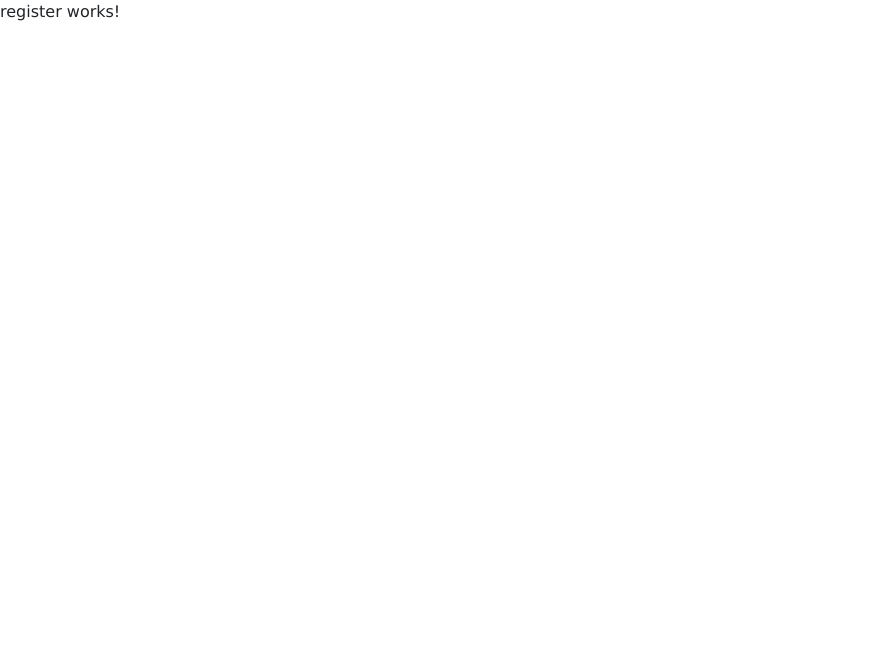
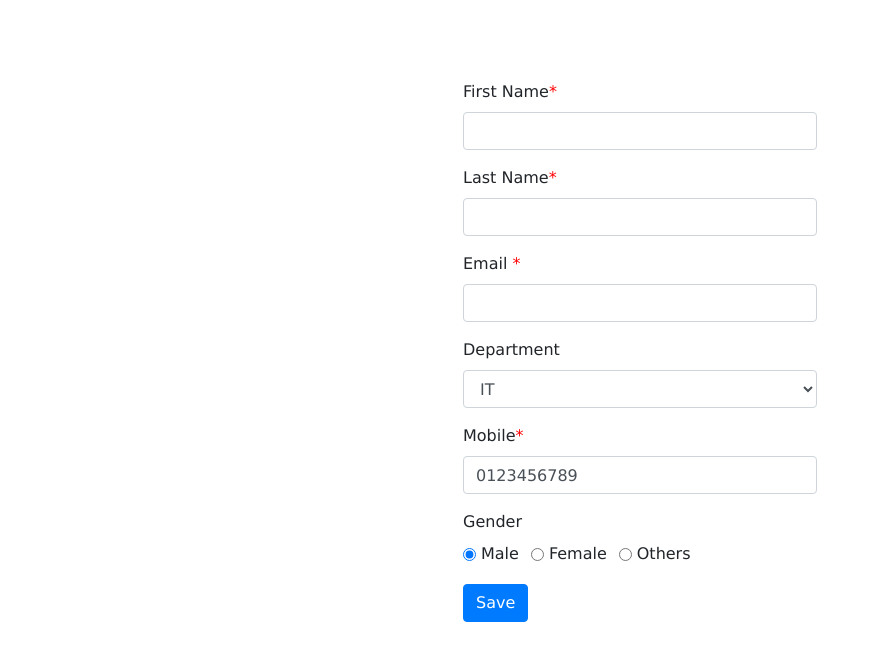
Before and after one commit to JAI-SURYA-DEV/NeoEPolicyAug082022, an Angular app: page /register in a window 1280 px wide. Shown: the top 660 px of the page, without its empty margins (0-879 px from the left). Built offline with nearby package versions, Linux system fonts and the light colour scheme.

Commit message:
registerform

```diff
--- a/src/app/Users/register/register.component.css
+++ b/src/app/Users/register/register.component.css
@@ -0,0 +1,5 @@
+/* form validations */
+
+input.ng-invalid.ng-touched {
+  border: 1px solid red;
+}
--- a/src/app/Users/register/register.component.html
+++ b/src/app/Users/register/register.component.html
@@ -1 +1,139 @@
-<p>register works!</p>
+<!-- <p>register works!</p> -->
+
+<!-- Register section start -->
+
+<div class="container registerForm" style="width: 30%; margin-top: 5rem">
+  <form action="" [formGroup]="registerForm" (ngSubmit)="onSubmit()">
+    <div class="form-group">
+      <label for="firstName">First Name<span style="color: red">*</span></label>
+      <input
+        type="text"
+        class="form-control"
+        id="firstName"
+        formControlName="firstName"
+      />
+      <small
+        style="color: red"
+        *ngIf="
+          (registerForm.get('firstName')?.invalid &&
+            registerForm.get('firstName')?.touched) ||
+          (registerForm.get('firstName')?.invalid && submitted)
+        "
+        >first name is requird</small
+      >
+    </div>
+
+    <div class="form-group">
+      <label for="lastName">Last Name<span style="color: red">*</span> </label>
+      <input
+        type="text"
+        class="form-control"
+        id="lastName"
+        formControlName="lastName"
+      />
+      <small
+        style="color: red"
+        *ngIf="
+          (registerForm.get('lastName')?.invalid &&
+            registerForm.get('lastName')?.touched) ||
+          (registerForm.get('lastName')?.invalid && submitted)
+        "
+        >last name is requird</small
+      >
+    </div>
+
+    <div class="form-group">
+      <label for="email">Email <span style="color: red">*</span></label>
+      <input
+        type="email"
+        class="form-control"
+        id="email"
+        formControlName="email"
+      />
+      <small
+        style="color: red"
+        *ngIf="
+          (registerForm.get('email')?.invalid &&
+            registerForm.get('email')?.touched) ||
+          (registerForm.get('email')?.invalid && submitted)
+        "
+        >email is requird</small
+      >
+    </div>
+
+    <div class="form-group">
+      <label for="department">Department</label>
+      <!-- <input type="email" class="form-control" id="department" /> -->
+      <select
+        class="form-control"
+        name="department"
+        id="department"
+        formControlName="department"
+      >
+        <option value="marketing">Marketing</option>
+        <option value="testing">Testing</option>
+        <option value="it">IT</option>
+        <option value="hr">HR</option>
+      </select>
+    </div>
+
+    <div class="form-group">
+      <label for="mobile">Mobile<span style="color: red">*</span></label>
+      <input
+        type="text"
+        class="form-control"
+        id="department"
+        formControlName="mobile"
+      />
+      <div
+        *ngIf="
+          (m.mobile.touched && m.mobile.invalid) ||
+          (m.mobile.invalid && submitted)
+        "
+        class="alert alert-danger"
+      >
+        <div *ngIf="m.mobile.errors?.required">Please enter mobile number</div>
+        <div *ngIf="m.mobile.errors?.pattern">
+          Mobile number is not 10 digit
+        </div>
+      </div>
+    </div>
+
+    <div class="form-group">
+      <label for="gender">Gender</label><br />
+      <!-- <input type="email" class="form-control" id="department" /> -->
+      <div class="form-check form-check-inline">
+        <input
+          class="form-check-input"
+          type="radio"
+          id="male"
+          value="male"
+          formControlName="gender"
+        />
+        <label class="form-check-label" for="male"> Male </label>
+      </div>
+      <div class="form-check form-check-inline">
+        <input
+          class="form-check-input"
+          type="radio"
+          id="female"
+          value="female"
+          formControlName="gender"
+        />
+        <label class="form-check-label" for="female"> Female </label>
+      </div>
+      <div class="form-check form-check-inline">
+        <input
+          class="form-check-input"
+          type="radio"
+          id="others"
+          value="others"
+          formControlName="gender"
+        />
+        <label class="form-check-label" for="others"> Others </label>
+      </div>
+    </div>
+
+    <button type="submit" class="btn btn-primary">Save</button>
+  </form>
+</div>
--- a/src/app/Users/register/register.component.ts
+++ b/src/app/Users/register/register.component.ts
@@ -1,15 +1,70 @@
 import { Component, OnInit } from '@angular/core';
+import { FormGroup, FormControl, Validators } from '@angular/forms';
+import { Router } from '@angular/router';
 
 @Component({
   selector: 'app-register',
   templateUrl: './register.component.html',
-  styleUrls: ['./register.component.css']
+  styleUrls: ['./register.component.css'],
 })
 export class RegisterComponent implements OnInit {
-
-  constructor() { }
+  registerForm!: FormGroup;
+  submitted = false;
+  registerUsers: any = [];
+  constructor(private _router: Router) {}
 
   ngOnInit(): void {
+    this.registerForm = new FormGroup({
+      firstName: new FormControl(null, Validators.required),
+      lastName: new FormControl(null, Validators.required),
+      email: new FormControl(null, [Validators.required, Validators.email]),
+      department: new FormControl('it'),
+      mobile: new FormControl('0123456789', [
+        Validators.required,
+        Validators.pattern('^((\\+91-?)|0)?[0-9]{10}$'),
+      ]),
+      gender: new FormControl('male'),
+    });
+
+    console.log('from ls', localStorage.getItem('storedRregisterUsersData'));
+    let users: any = localStorage.getItem('storedRregisterUsersData');
+    this.registerUsers = JSON.parse(users);
+    console.log('from ls', this.registerUsers);
   }
 
+  get m() {
+    return this.registerForm.controls;
+  }
+  onSubmit() {
+    this.submitted = true;
+    console.log('Register Form-', this.registerForm);
+    console.log('Register Form Value', this.registerForm.value);
+    console.log('array', this.registerUsers);
+    // stop here if form is invalid
+    if (this.registerForm.invalid) {
+      // return;
+      console.log('registerForm.invalid');
+      // alert('form not valid');
+    } else {
+      console.log('registerForm.valid');
+      console.log(this.registerUsers);
+      if (this.registerUsers) {
+        console.log('registerUsers.notnull');
+        this.registerUsers.push(this.registerForm.value);
+        console.log(this.registerUsers);
+        localStorage.setItem(
+          'storedRregisterUsersData',
+          JSON.stringify(this.registerUsers)
+        );
+      } else {
+        console.log('registerUsers.null');
+        // localStorage.setItem(
+        //   'storedRregisterUsersData',
+        //   JSON.stringify(this.registerForm.value)
+        // );
+      }
+      this._router.navigate(['/userList']);
+      this.registerForm.reset();
+    }
+  }
 }
```
